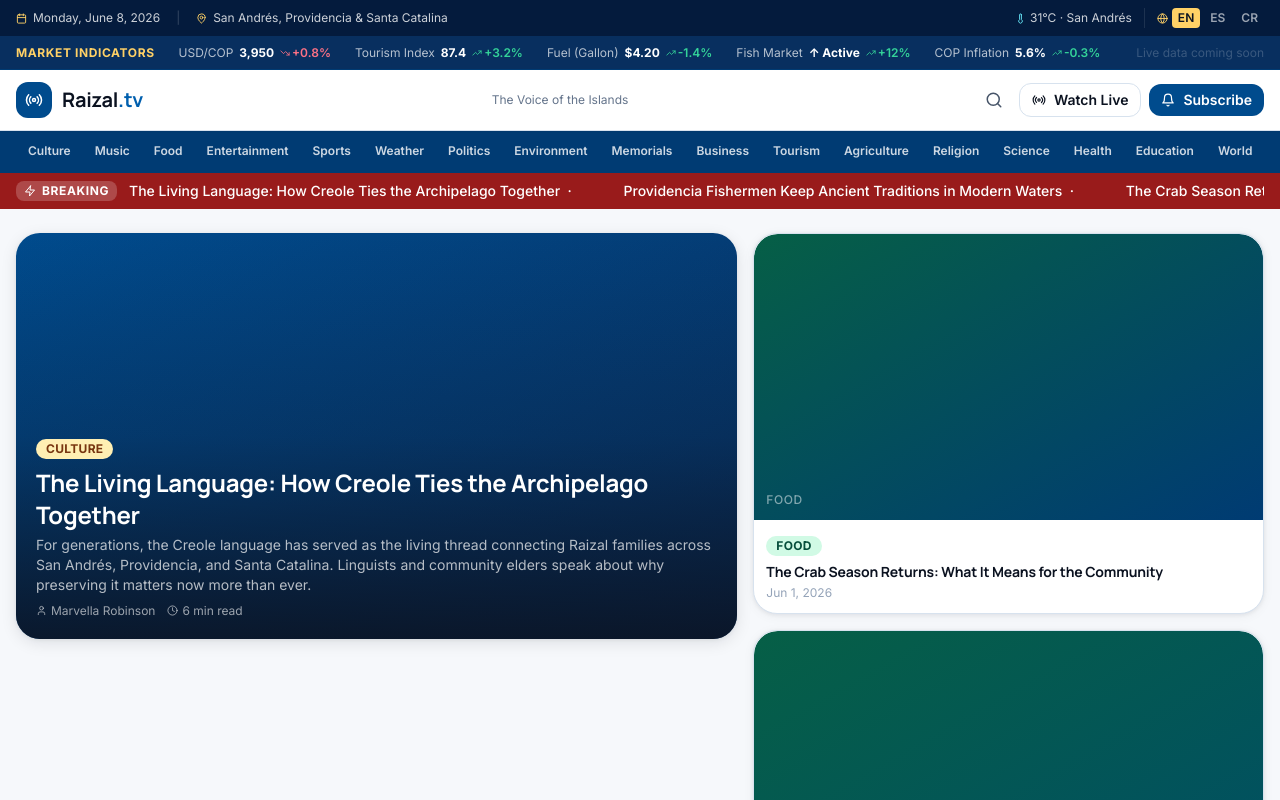
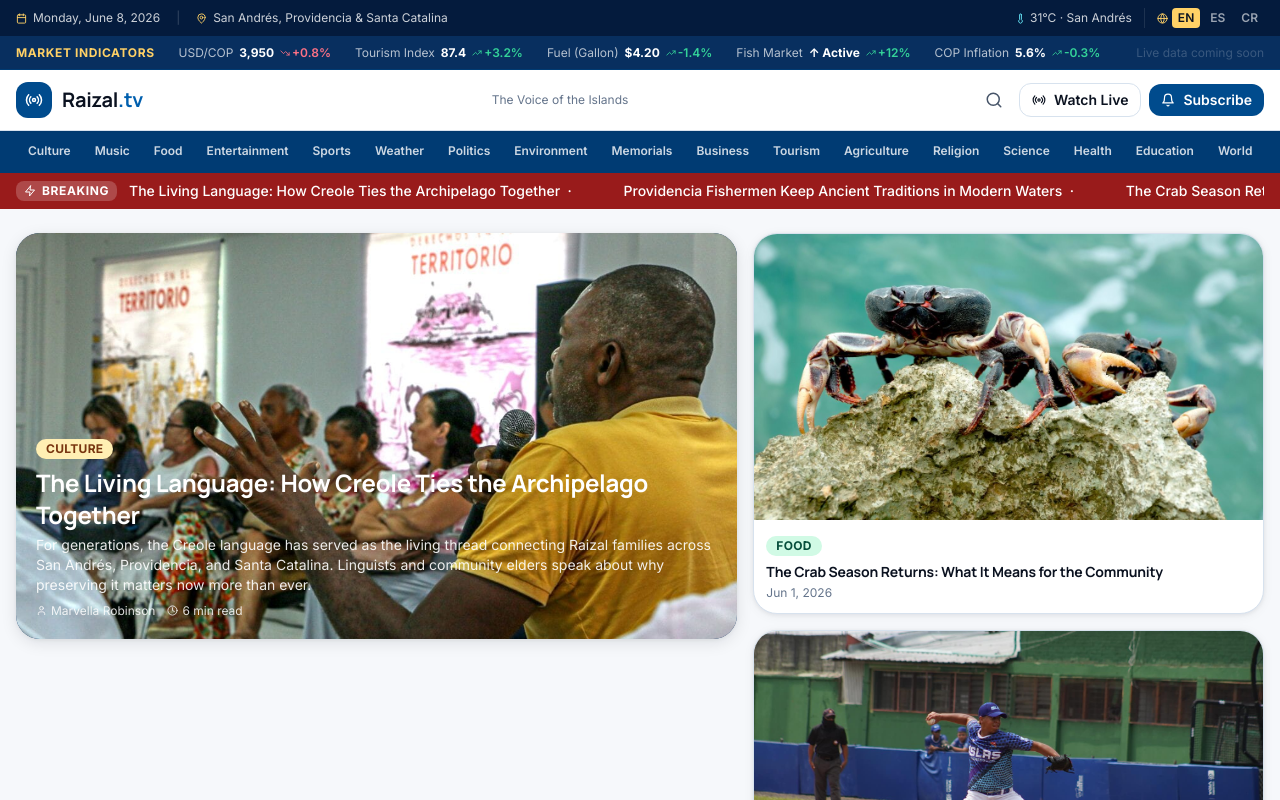
Before and after one commit to 0445968/3333, a React (Vite) app: page / in a window 1280 px wide. Shown: the top 800 px of the page. Built offline with nearby package versions, Linux system fonts and the light colour scheme; a web font is replaced by a local one.

Commit message:
image test

```diff
--- a/src/components/cards/ArticleCard.tsx
+++ b/src/components/cards/ArticleCard.tsx
@@ -11,22 +11,79 @@ interface ArticleCardProps {
   variant?: 'default' | 'featured' | 'compact' | 'horizontal';
 }
 
+function ArticleImage({
+  article,
+  gradient,
+  aspect = 'aspect-[16/9]',
+  className = '',
+  loading = 'lazy',
+}: {
+  article: Article;
+  gradient: string;
+  aspect?: string;
+  className?: string;
+  loading?: 'lazy' | 'eager';
+}) {
+  if (article.image) {
+    return (
+      <div className={`${aspect} w-full overflow-hidden bg-travel-100 ${className}`}>
+        <img
+          src={article.image}
+          alt={article.imageAlt || article.title}
+          className="h-full w-full object-cover transition duration-500 group-hover:scale-105"
+          loading={loading}
+        />
+      </div>
+    );
+  }
+
+  return (
+    <ImagePlaceholder
+      label={`${article.category} Image`}
+      gradient={gradient}
+      aspect={aspect}
+      className={className}
+    />
+  );
+}
+
 export function ArticleCard({ article, variant = 'default' }: ArticleCardProps) {
   const { t } = useLanguage();
-  const gradient = CATEGORY_GRADIENT[article.category.toLowerCase()] ?? 'from-travel-700 to-travel-900';
+  const gradient =
+    CATEGORY_GRADIENT[article.category.toLowerCase()] ??
+    'from-travel-700 to-travel-900';
 
   if (variant === 'horizontal') {
     return (
       <Link to={`/article/${article.slug}`} className="flex gap-3 group">
-        <div className="w-20 h-16 shrink-0 rounded-2xl overflow-hidden">
-          <ImagePlaceholder label={article.category} gradient={gradient} className="w-full h-full" aspect="" />
+        <div className="w-20 h-16 shrink-0 rounded-2xl overflow-hidden bg-travel-100">
+          {article.image ? (
+            <img
+              src={article.image}
+              alt={article.imageAlt || article.title}
+              className="h-full w-full object-cover transition duration-500 group-hover:scale-105"
+              loading="lazy"
+            />
+          ) : (
+            <ImagePlaceholder
+              label={article.category}
+              gradient={gradient}
+              className="w-full h-full"
+              aspect=""
+            />
+          )}
         </div>
+
         <div className="flex-1 min-w-0">
           <Badge label={article.category} />
+
           <h4 className="text-ink-900 font-semibold text-sm leading-snug mt-1 line-clamp-2 group-hover:text-travel-700 transition-colors">
             {article.title}
           </h4>
-          <p className="text-ink-500 text-xs mt-1">{formatShortDate(article.publishedAt)}</p>
+
+          <p className="text-ink-500 text-xs mt-1">
+            {formatShortDate(article.publishedAt)}
+          </p>
         </div>
       </Link>
     );
@@ -34,16 +91,23 @@ export function ArticleCard({ article, variant = 'default' }: ArticleCardProps)
 
   if (variant === 'compact') {
     return (
-      <Link to={`/article/${article.slug}`} className="block group modern-card-hover">
-        <div className="overflow-hidden rounded-t-3xl">
-          <ImagePlaceholder label={article.category} gradient={gradient} aspect="aspect-[16/9]" />
-        </div>
+      <Link to={`/article/${article.slug}`} className="block group modern-card-hover overflow-hidden">
+        <ArticleImage
+          article={article}
+          gradient={gradient}
+          aspect="aspect-[16/9]"
+        />
+
         <div className="p-3">
           <Badge label={article.category} />
+
           <h3 className="text-ink-900 font-display font-bold text-sm mt-1.5 leading-snug line-clamp-2 group-hover:text-travel-700 transition-colors">
             {article.title}
           </h3>
-          <p className="text-ink-400 text-xs mt-1">{formatShortDate(article.publishedAt)}</p>
+
+          <p className="text-ink-500 text-xs mt-1">
+            {formatShortDate(article.publishedAt)}
+          </p>
         </div>
       </Link>
     );
@@ -51,18 +115,42 @@ export function ArticleCard({ article, variant = 'default' }: ArticleCardProps)
 
   if (variant === 'featured') {
     return (
-      <Link to={`/article/${article.slug}`} className="group relative block rounded-3xl overflow-hidden shadow-card-md">
-        <div className={`bg-gradient-to-br ${gradient} aspect-[16/9]`} />
-        <div className="absolute inset-0 bg-gradient-to-t from-ink-900/85 via-ink-900/20 to-transparent" />
+      <Link
+        to={`/article/${article.slug}`}
+        className="group relative block rounded-3xl overflow-hidden shadow-card-md bg-travel-900"
+      >
+        {article.image ? (
+          <img
+            src={article.image}
+            alt={article.imageAlt || article.title}
+            className="aspect-[16/9] h-full w-full object-cover transition duration-500 group-hover:scale-105"
+            loading="eager"
+          />
+        ) : (
+          <div className={`bg-gradient-to-br ${gradient} aspect-[16/9]`} />
+        )}
+
+        <div className="absolute inset-0 bg-gradient-to-t from-ink-950 via-ink-950/70 to-ink-950/15" />
+
         <div className="absolute bottom-0 left-0 right-0 p-5">
           <Badge label={article.category} className="mb-2" />
+
           <h2 className="font-display text-white font-bold text-xl md:text-2xl leading-tight line-clamp-3 group-hover:text-sun-200 transition-colors">
             {article.title}
           </h2>
-          <p className="text-white/70 text-sm mt-1 line-clamp-2 hidden md:block">{article.excerpt}</p>
-          <div className="flex items-center gap-3 mt-2 text-white/60 text-xs">
-            <span className="flex items-center gap-1"><User size={11} /> {article.author}</span>
-            <span className="flex items-center gap-1"><Clock size={11} /> {article.readingTime} {t.article.minRead}</span>
+
+          <p className="text-white/90 text-sm mt-1 line-clamp-2 hidden md:block">
+            {article.excerpt}
+          </p>
+
+          <div className="flex items-center gap-3 mt-2 text-white/85 text-xs">
+            <span className="flex items-center gap-1">
+              <User size={11} /> {article.author}
+            </span>
+
+            <span className="flex items-center gap-1">
+              <Clock size={11} /> {article.readingTime} {t.article.minRead}
+            </span>
           </div>
         </div>
       </Link>
@@ -70,19 +158,32 @@ export function ArticleCard({ article, variant = 'default' }: ArticleCardProps)
   }
 
   return (
-    <Link to={`/article/${article.slug}`} className="group modern-card-hover block">
-      <div className="overflow-hidden rounded-t-3xl">
-        <ImagePlaceholder label={`${article.category} Image`} gradient={gradient} aspect="aspect-[16/9]" />
-      </div>
+    <Link to={`/article/${article.slug}`} className="group modern-card-hover block overflow-hidden">
+      <ArticleImage
+        article={article}
+        gradient={gradient}
+        aspect="aspect-[16/9]"
+      />
+
       <div className="p-4">
         <Badge label={article.category} />
+
         <h3 className="font-display text-ink-900 font-bold text-base mt-2 leading-snug line-clamp-2 group-hover:text-travel-700 transition-colors">
           {article.title}
         </h3>
-        <p className="text-ink-600 text-sm mt-2 line-clamp-2">{article.excerpt}</p>
-        <div className="flex items-center gap-3 mt-3 text-ink-400 text-xs border-t border-surface-border pt-3">
-          <span className="flex items-center gap-1"><User size={11} /> {article.author}</span>
-          <span className="flex items-center gap-1"><Clock size={11} /> {article.readingTime} {t.article.minRead}</span>
+
+        <p className="text-ink-600 text-sm mt-2 line-clamp-2">
+          {article.excerpt}
+        </p>
+
+        <div className="flex items-center gap-3 mt-3 text-ink-500 text-xs border-t border-surface-border pt-3">
+          <span className="flex items-center gap-1">
+            <User size={11} /> {article.author}
+          </span>
+
+          <span className="flex items-center gap-1">
+            <Clock size={11} /> {article.readingTime} {t.article.minRead}
+          </span>
         </div>
       </div>
     </Link>
--- a/src/data/articles.ts
+++ b/src/data/articles.ts
@@ -6,12 +6,14 @@ export const articles: Article[] = [
     title: 'The Living Language: How Creole Ties the Archipelago Together',
     slug: 'living-language-creole-archipelago',
     subtitle: 'From grandmothers telling stories to youth writing songs, the Creole tongue endures',
-    excerpt: 'For generations, the Creole language has served as the living thread connecting Raizal families across San Andrés, Providencia, and Santa Catalina. Linguists and community elders speak about why preserving it matters now more than ever.',
+    excerpt:
+      'For generations, the Creole language has served as the living thread connecting Raizal families across San Andrés, Providencia, and Santa Catalina. Linguists and community elders speak about why preserving it matters now more than ever.',
     category: 'Culture',
     author: 'Marvella Robinson',
     publishedAt: '2026-06-05',
     readingTime: 6,
     image: '/images/features/talks.jpg',
+    imageAlt: 'People gathered in conversation for a cultural community discussion',
     featured: true,
     body: `The morning begins, as it always has, with voices. On the narrow streets of Old Providence, grandmothers call their grandchildren to breakfast in a language that has no perfect translation — a language that carries the history of the archipelago in every syllable.\n\nCreole — the language of the Raizal people — is not simply a dialect. It is a full, complex tongue rooted in the encounter between West African languages, English, and the unique island experience of San Andrés, Providencia, and Santa Catalina. For the Raizal community, it is the language of home, of faith, of love, and of memory.\n\n"When my grandmother told me a story in Creole, she was giving me the whole island," says community elder Dorothy Howard. "Every word holds something that cannot be said another way."\n\nToday, younger generations are finding new ways to keep the language alive — through music, social media, and community schools dedicated to teaching Creole alongside Spanish and English. Artists are writing songs entirely in Creole. Teachers are developing the first structured curriculum in the language's history.\n\nTODO: Link to archive of recorded Creole oral histories`,
   },
@@ -20,12 +22,14 @@ export const articles: Article[] = [
     title: 'Providencia Fishermen Keep Ancient Traditions in Modern Waters',
     slug: 'providencia-fishermen-ancient-traditions',
     subtitle: 'Between changing ocean conditions and new technologies, the old ways still hold',
-    excerpt: 'The fishermen of Providencia have navigated these Caribbean waters for centuries. Today they balance tradition with the realities of a changing sea.',
+    excerpt:
+      'The fishermen of Providencia have navigated these Caribbean waters for centuries. Today they balance tradition with the realities of a changing sea.',
     category: 'Culture',
     author: 'James Archibald',
     publishedAt: '2026-06-03',
     readingTime: 5,
-    image: 'images/segments/fisherman.jpeg',
+    image: '/images/segments/fisherman.jpeg',
+    imageAlt: 'Fisherman working near the water in Providencia',
     featured: false,
   },
   {
@@ -33,12 +37,14 @@ export const articles: Article[] = [
     title: 'The Crab Season Returns: What It Means for the Community',
     slug: 'crab-season-returns-community',
     subtitle: 'An annual tradition that feeds both families and the island economy',
-    excerpt: 'Every year, the arrival of the crab season marks a turning point in island life. Families prepare their pots, the market fills with color, and a centuries-old rhythm reasserts itself.',
+    excerpt:
+      'Every year, the arrival of the crab season marks a turning point in island life. Families prepare their pots, the market fills with color, and a centuries-old rhythm reasserts itself.',
     category: 'Food',
     author: 'Claudette Forbes',
     publishedAt: '2026-06-01',
     readingTime: 4,
-    image: 'images/articles/crab-season.jpg',
+    image: '/images/articles/crab-season.jpg',
+    imageAlt: 'Fresh crab prepared for a traditional island meal',
     featured: true,
   },
   {
@@ -46,25 +52,29 @@ export const articles: Article[] = [
     title: 'Youth Football League Celebrates 10th Anniversary on the Island',
     slug: 'youth-football-league-anniversary',
     subtitle: 'A decade of developing young talent and building community pride',
-    excerpt: 'The San Andrés Youth Football League marks a decade of competition, community, and developing the next generation of island athletes.',
+    excerpt:
+      'The San Andrés Youth Football League marks a decade of competition, community, and developing the next generation of island athletes.',
     category: 'Sports',
     author: 'Reggie Livingston',
     publishedAt: '2026-05-29',
     readingTime: 3,
-    image: 'images/segments/softball.jpg',
-    featured: false,
+    image: '/images/segments/softball.jpg',
+    imageAlt: 'Young athletes playing on an island sports field',
+    featured: true,
   },
   {
     id: '5',
     title: 'Coral Reef Monitoring Project Enters Its Second Phase',
     slug: 'coral-reef-monitoring-second-phase',
     subtitle: 'Scientists and community divers work together to protect the Seaflower Biosphere Reserve',
-    excerpt: 'The Seaflower Biosphere Reserve is one of the most biodiverse marine areas in the Caribbean. A new monitoring initiative is bringing together scientists and Raizal community divers.',
+    excerpt:
+      'The Seaflower Biosphere Reserve is one of the most biodiverse marine areas in the Caribbean. A new monitoring initiative is bringing together scientists and Raizal community divers.',
     category: 'Environment',
     author: 'Ana Maria Watson',
     publishedAt: '2026-05-27',
     readingTime: 7,
-    image: 'images/articles/coral-reef.jpg',
+    image: '/images/articles/coral-reef.jpg',
+    imageAlt: 'Coral reef and clear blue Caribbean water',
     featured: true,
   },
   {
@@ -72,12 +82,14 @@ export const articles: Article[] = [
     title: 'The Archipelago Church Choir Festival Returns After Three Years',
     slug: 'archipelago-church-choir-festival',
     subtitle: 'Baptist, Catholic, and Adventist voices unite in a celebration of faith and music',
-    excerpt: 'After a three-year pause, the Archipelago Church Choir Festival brings together voices from across all three islands for a weekend of gospel, community, and spirit.',
+    excerpt:
+      'After a three-year pause, the Archipelago Church Choir Festival brings together voices from across all three islands for a weekend of gospel, community, and spirit.',
     category: 'Religion',
     author: 'Pastor Jerome Williams',
     publishedAt: '2026-05-24',
     readingTime: 4,
-    image: 'images/articles/choir.jpeg',
+    image: '/images/articles/choir.jpeg',
+    imageAlt: 'Church choir singing during a community festival',
     featured: false,
   },
   {
@@ -85,12 +97,14 @@ export const articles: Article[] = [
     title: 'Island Agriculture: The Quiet Renaissance of Local Farming',
     slug: 'island-agriculture-renaissance',
     subtitle: 'Young farmers return to the land with new approaches rooted in old knowledge',
-    excerpt: 'A new generation of island farmers is combining traditional cultivation knowledge with sustainable methods, growing plantains, cassava, and breadfruit for local markets.',
+    excerpt:
+      'A new generation of island farmers is combining traditional cultivation knowledge with sustainable methods, growing plantains, cassava, and breadfruit for local markets.',
     category: 'Agriculture',
     author: 'Carlton Newball',
     publishedAt: '2026-05-22',
     readingTime: 5,
-    image: 'images/segments/banana-gathering.webp',
+    image: '/images/segments/banana-gathering.webp',
+    imageAlt: 'People gathering bananas and local produce on the island',
     featured: false,
   },
   {
--- a/src/types/index.ts
+++ b/src/types/index.ts
@@ -9,6 +9,7 @@ export interface Article {
   publishedAt: string;
   readingTime: number;
   image: string;
+  imageAlt?: string;
   featured: boolean;
   body?: string;
 }
```
